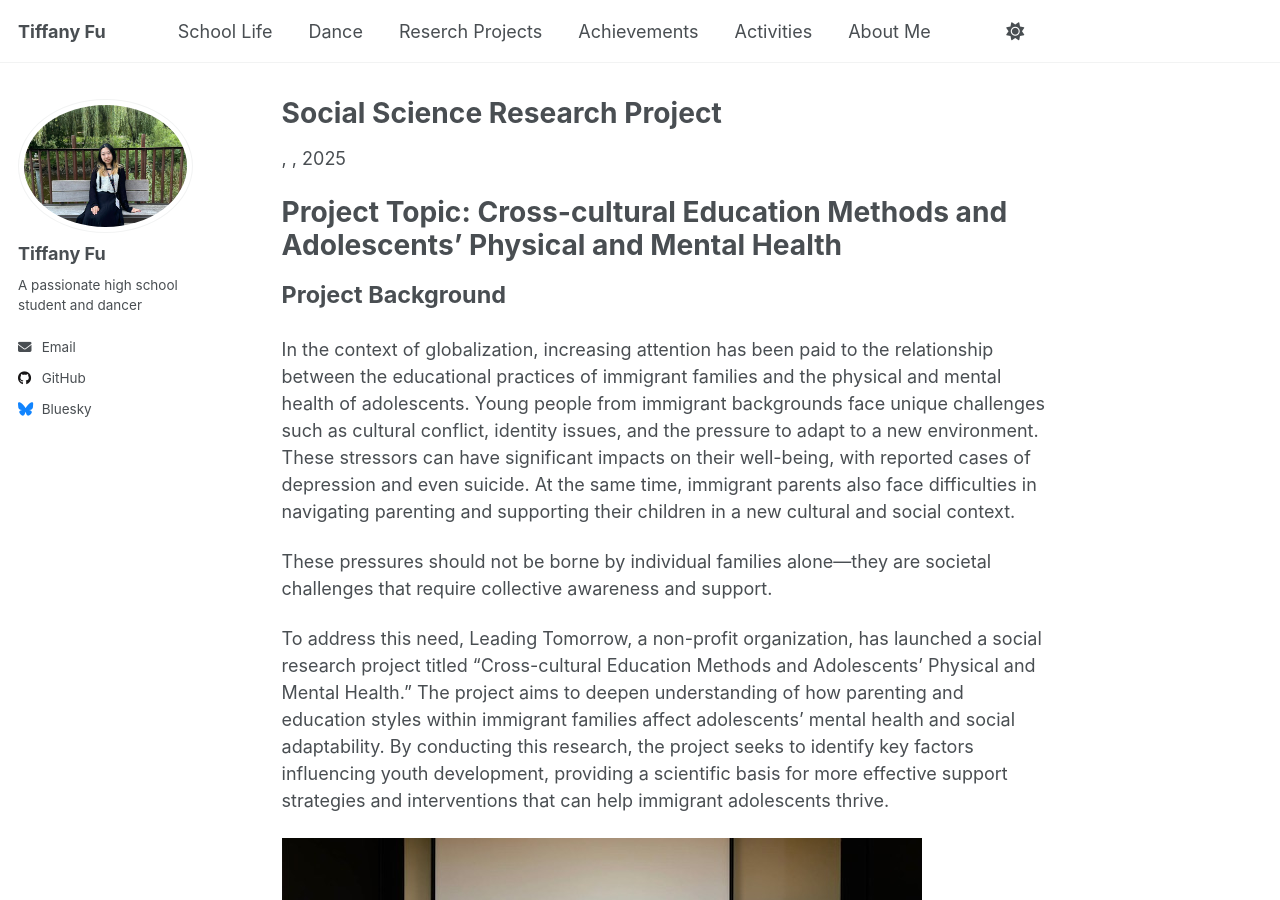
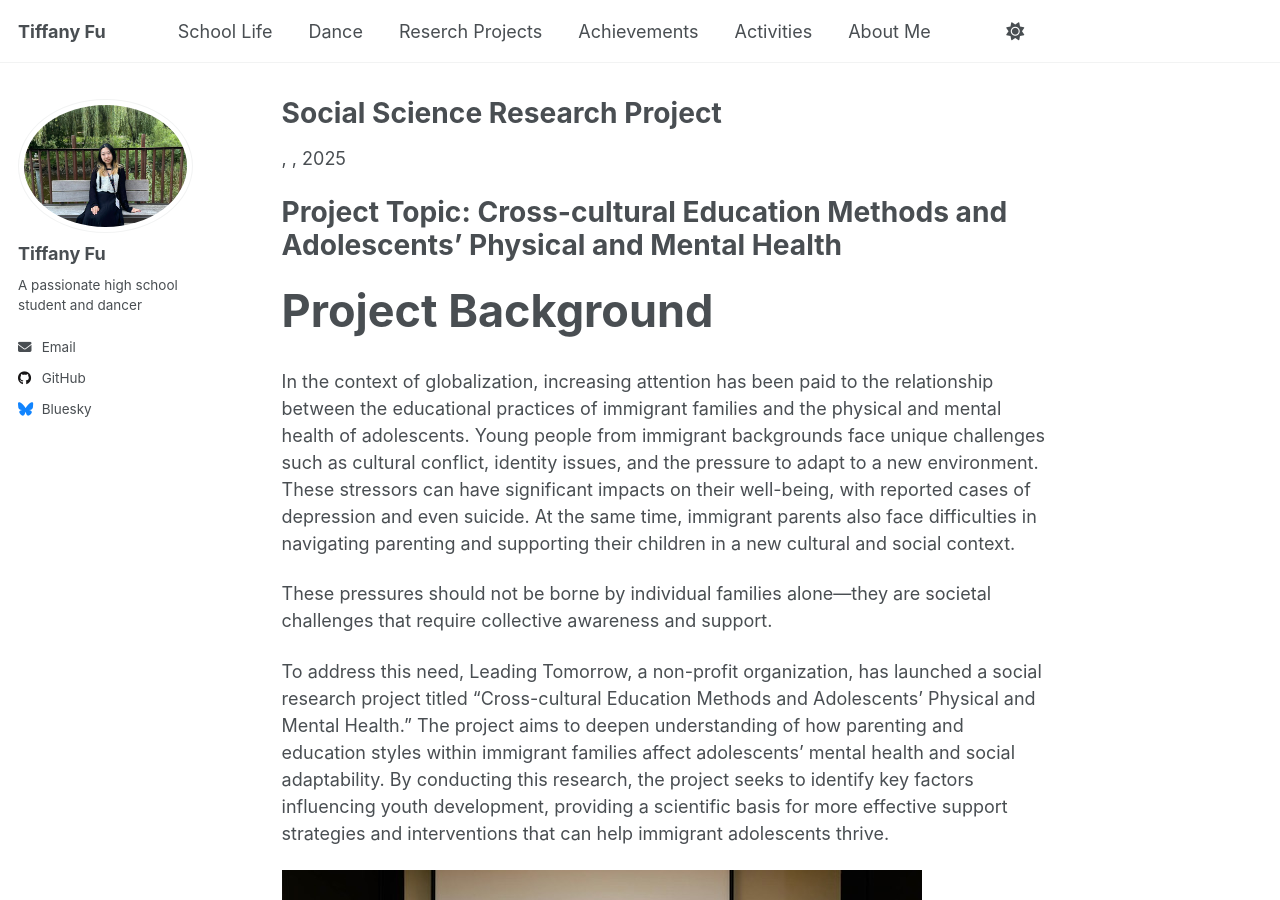
Before and after one commit to TiffanyJTFu/TiffanyFu, a Jekyll site: the page built from _teaching/2015-spring-teaching-2.md, in a window 1280 px wide and 900 px high. Built offline with Jekyll 4.4.1, drawn with Linux system fonts in a browser that asks for light colours; a script that is not in the unit is left out.

Commit message:
Update 2015-spring-teaching-2.md

```diff
--- a/_teaching/2015-spring-teaching-2.md
+++ b/_teaching/2015-spring-teaching-2.md
@@ -8,7 +8,7 @@ location: "Toronto Canada"
 
 Project Topic: Cross-cultural Education Methods and Adolescents' Physical and Mental Health
 =====
-<span style="font-size:1.3em;"><b>Project Background</b></span>
+<span style="font-size:2.5em;"><b>Project Background</b></span>
 
 In the context of globalization, increasing attention has been paid to the relationship between the educational practices of immigrant families and the physical and mental health of adolescents. Young people from immigrant backgrounds face unique challenges such as cultural conflict, identity issues, and the pressure to adapt to a new environment. These stressors can have significant impacts on their well-being, with reported cases of depression and even suicide. At the same time, immigrant parents also face difficulties in navigating parenting and supporting their children in a new cultural and social context.
 
```
